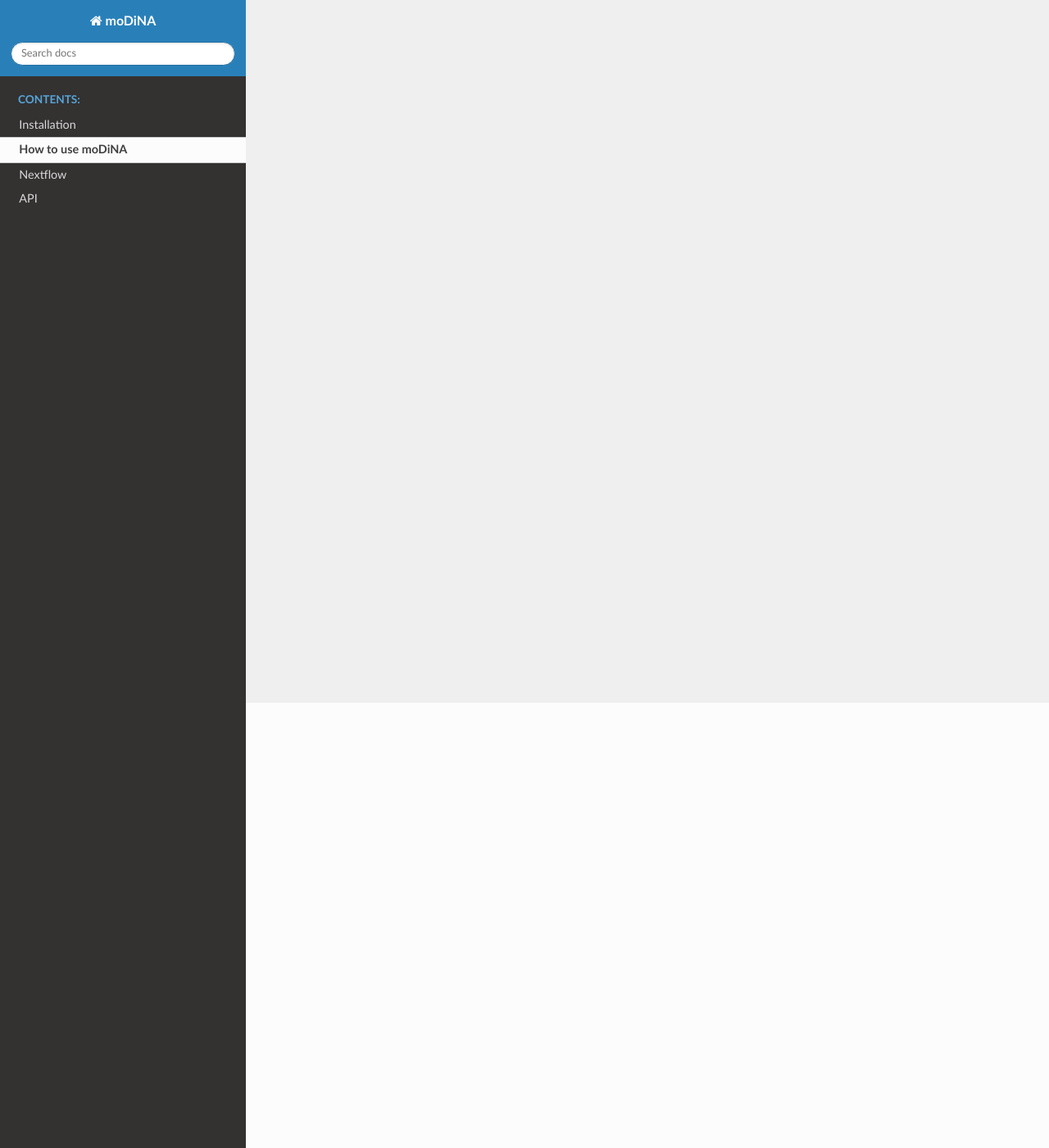
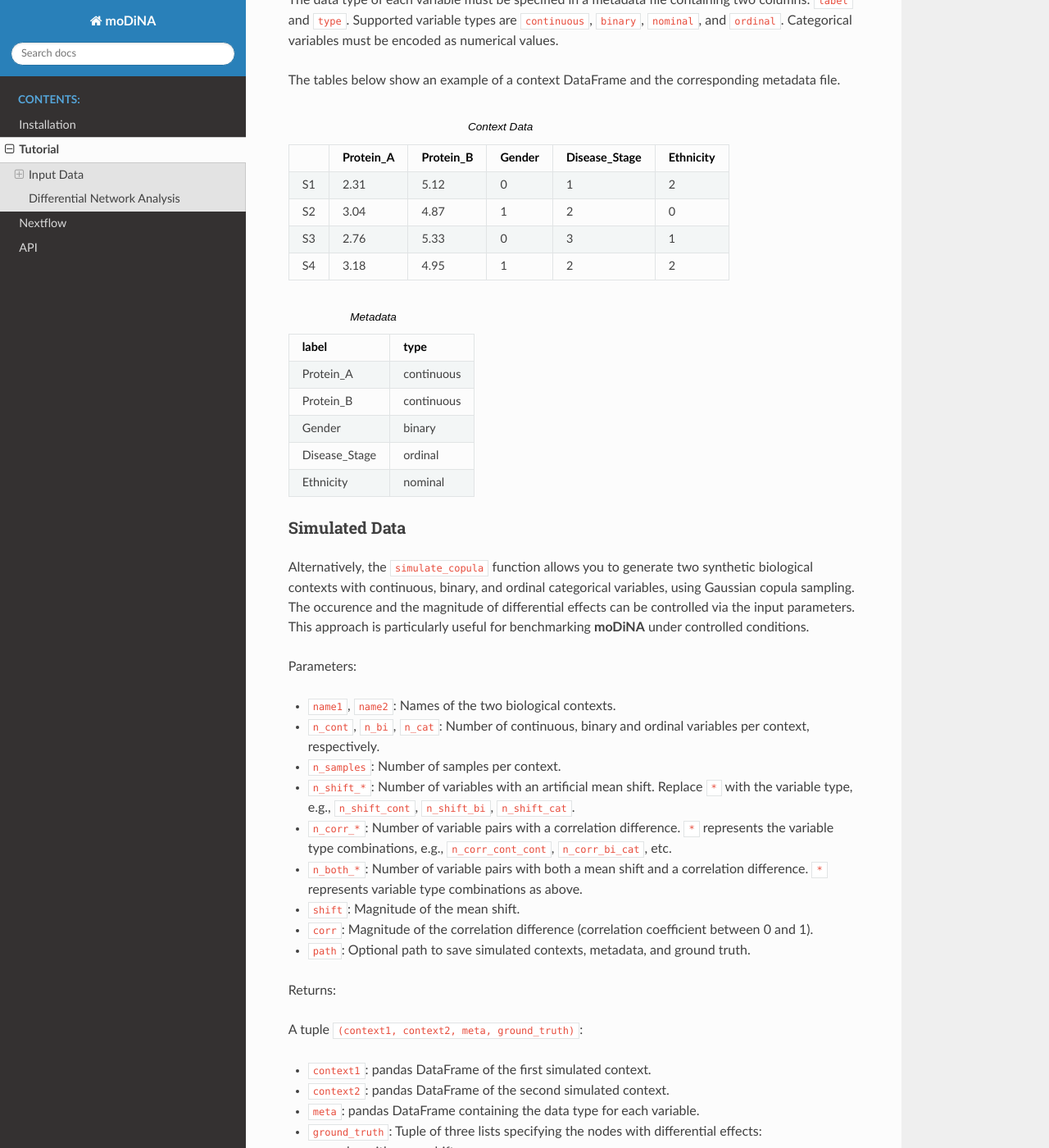
Before and after one commit to DyHealthNet/moDiNA, a Sphinx documentation site: the page built from docs/source/tutorial.rst, in a window 1280 px wide and 1400 px high, scrolled down 543 px. Shown: the whole window at 82% size. Built offline with Sphinx 7.4.7 and the Read the Docs theme 3.1.0, drawn with Linux system fonts in a browser that asks for light colours; some of the changed text lies outside the part shown.

Commit message:
update docs: data input and simulation

```diff
--- a/docs/source/tutorial.rst
+++ b/docs/source/tutorial.rst
@@ -1,2 +1,117 @@
-How to use moDiNA
-=================
+Tutorial
+========
+
+In most cases, moDiNA can be conveniently used as a standalone Python package.
+For users interested in systematically comparing results across multiple moDiNA configurations,
+a dedicated :doc:`Nextflow pipeline <nextflow>` is provided.
+
+
+Input Data
+--------------
+
+.. _real_world:
+
+Real-World Data
+~~~~~~~~~~~~~~~
+
+To run **moDiNA** on your own data, you need two ``pandas`` DataFrames containing
+the sample data from two biological conditions (e.g. healthy and diseased).
+Each row represents a sample, while each column corresponds to a variable.
+
+Both DataFrames must contain the same set of variables. However, they may differ
+in the number of samples, as samples are generally assumed to be independent.
+
+The data type of each variable must be specified in a metadata file containing
+two columns: ``label`` and ``type``. Supported variable types are
+``continuous``, ``binary``, ``nominal``, and ``ordinal``.
+Categorical variables must be encoded as numerical values.
+
+The tables below show an example of a context DataFrame and the corresponding metadata file.
+
+.. table:: Context Data
+
+   +--------+-----------+-----------+--------+---------------+-----------+
+   |        | Protein_A | Protein_B | Gender | Disease_Stage | Ethnicity |
+   +========+===========+===========+========+===============+===========+
+   | S1     | 2.31      | 5.12      | 0      | 1             | 2         |
+   +--------+-----------+-----------+--------+---------------+-----------+
+   | S2     | 3.04      | 4.87      | 1      | 2             | 0         |
+   +--------+-----------+-----------+--------+---------------+-----------+
+   | S3     | 2.76      | 5.33      | 0      | 3             | 1         |
+   +--------+-----------+-----------+--------+---------------+-----------+
+   | S4     | 3.18      | 4.95      | 1      | 2             | 2         |
+   +--------+-----------+-----------+--------+---------------+-----------+
+
+.. table:: Metadata
+
+   +----------------+-----------+
+   | label          | type      |
+   +================+===========+
+   | Protein_A      | continuous|
+   +----------------+-----------+
+   | Protein_B      | continuous|
+   +----------------+-----------+
+   | Gender         | binary    |
+   +----------------+-----------+
+   | Disease_Stage  | ordinal   |
+   +----------------+-----------+
+   | Ethnicity      | nominal   |
+   +----------------+-----------+
+
+
+.. _simulations:
+
+Simulated Data
+~~~~~~~~~~~~~~
+
+Alternatively, the ``simulate_copula`` function allows you to generate two synthetic biological contexts
+with continuous, binary, and ordinal categorical variables, using Gaussian copula sampling.
+The occurence and the magnitude of differential effects can be controlled via the input parameters.
+This approach is particularly useful for benchmarking **moDiNA** under controlled conditions.
+
+Parameters:
+
+- ``name1``, ``name2``: Names of the two biological contexts.
+- ``n_cont``, ``n_bi``, ``n_cat``: Number of continuous, binary and ordinal variables per context, respectively.
+- ``n_samples``: Number of samples per context.
+- ``n_shift_*``: Number of variables with an artificial mean shift. Replace ``*`` with the variable type, e.g., ``n_shift_cont``, ``n_shift_bi``, ``n_shift_cat``.
+- ``n_corr_*``: Number of variable pairs with a correlation difference. ``*`` represents the variable type combinations, e.g., ``n_corr_cont_cont``, ``n_corr_bi_cat``, etc.
+- ``n_both_*``: Number of variable pairs with both a mean shift and a correlation difference. ``*`` represents variable type combinations as above.
+- ``shift``: Magnitude of the mean shift.
+- ``corr``: Magnitude of the correlation difference (correlation coefficient between 0 and 1).
+- ``path``: Optional path to save simulated contexts, metadata, and ground truth.
+
+Returns:
+
+A tuple ``(context1, context2, meta, ground_truth)``:
+
+- ``context1``: pandas DataFrame of the first simulated context.
+- ``context2``: pandas DataFrame of the second simulated context.
+- ``meta``: pandas DataFrame containing the data type for each variable.
+- ``ground_truth``: Tuple of three lists specifying the nodes with differential effects:
+
+  - nodes with mean shifts,
+  - nodes with correlation differences,
+  - nodes with both mean shifts and correlation differences.
+
+Example:
+
+.. code-block:: python
+
+    from modina.context_simulation import simulate_copula
+
+    context1, context2, meta, ground_truth = simulate_copula(
+        n_cont=30,
+        n_bi=20,
+        n_cat=10,
+        n_samples=200,
+        n_shift_cont=5,
+        n_corr_bi_cat=2,
+        n_both_cont_cat=2,
+        shift=0.8,
+        corr=0.6
+    )
+
+
+Differential Network Analysis
+-----------------------------
```
Also changed, not shown: docs/source/index.rst (+11 -25 lines).
